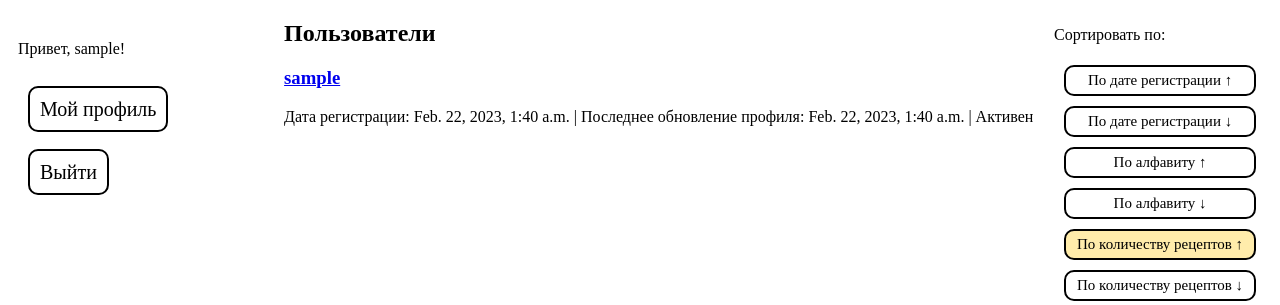
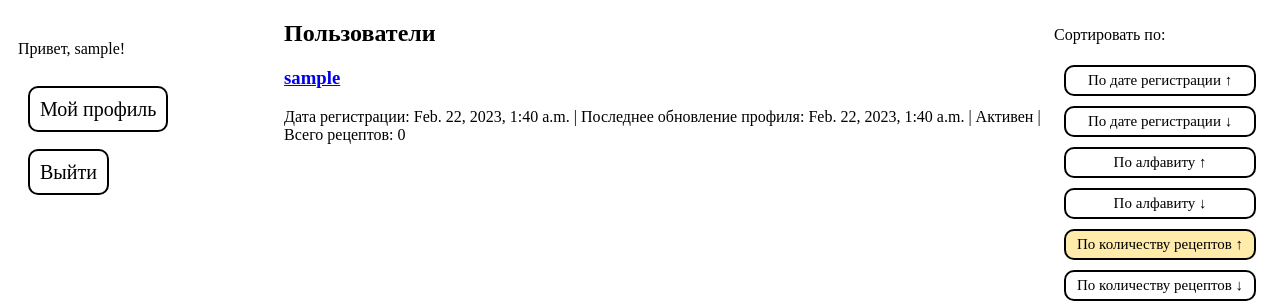
Before and after one commit to Odyvia42/UsersRecipes-Django, a Django app: page /users-sort-by-recipes-amount-asc in a window 1280 px wide. Shown: the part 123-428 px from the top of the page. Run offline with Django 4.2, Linux system fonts and the light colour scheme; the visitor is signed in with stand-in values (Sample User, id 1); data comes from the database, SQL or seed files in the repository; data that the repository does not hold is empty.

Commit message:
В списке пользователей добавлено отображение количества рецептов для каждого пользователя.

```diff
--- a/recipeblog/templates/user-list/user-list-sort-by-recipes-amount-asc.html
+++ b/recipeblog/templates/user-list/user-list-sort-by-recipes-amount-asc.html
@@ -22,7 +22,7 @@
             {% else %}
                 Заблокирован
             {% endif %}
-
+            | Всего рецептов: {{ user.num_recipes }}
         </p>
 
     {% endfor %}
--- a/recipeblog/templates/user-list/user-list-sort-by-recipes-amount-desc.html
+++ b/recipeblog/templates/user-list/user-list-sort-by-recipes-amount-desc.html
@@ -22,7 +22,7 @@
             {% else %}
                 Заблокирован
             {% endif %}
-
+            | Всего рецептов: {{ user.num_recipes }}
         </p>
 
     {% endfor %}
--- a/recipeblog/views.py
+++ b/recipeblog/views.py
@@ -73,4 +73,5 @@ def sort_user_list_by_recipes_amount_asc(request):
 
 def sort_user_list_by_recipes_amount_desc(request):
     users = User.objects.annotate(num_recipes=Count('recipe')).order_by(F('num_recipes').desc())
-    return render(request, 'user-list/user-list-sort-by-recipes-amount-desc.html', {'users': users})
+    return render(request, 'user-list/user-list-sort-by-recipes-amount-desc.html',
+                  {'users': users})
```
